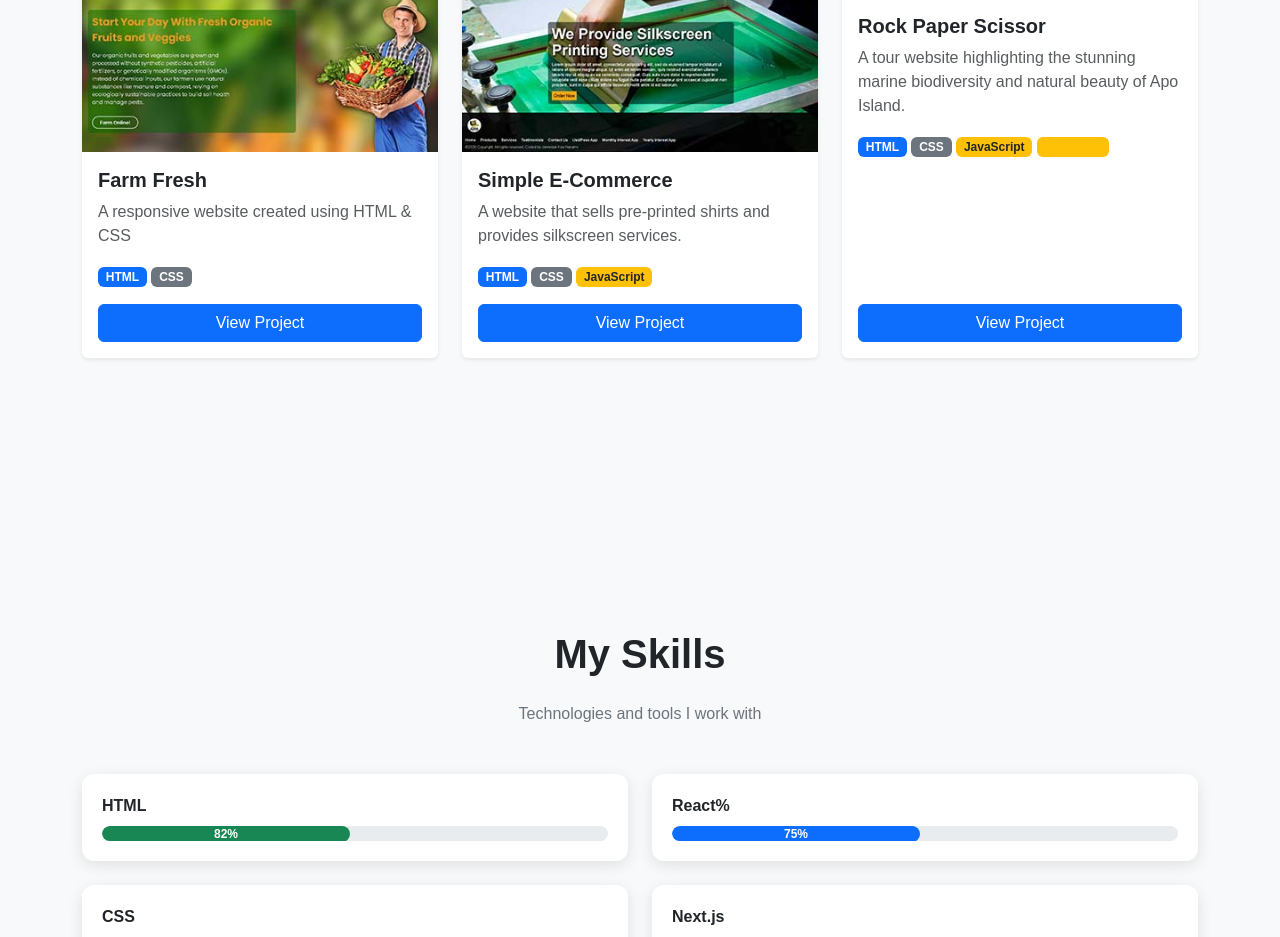
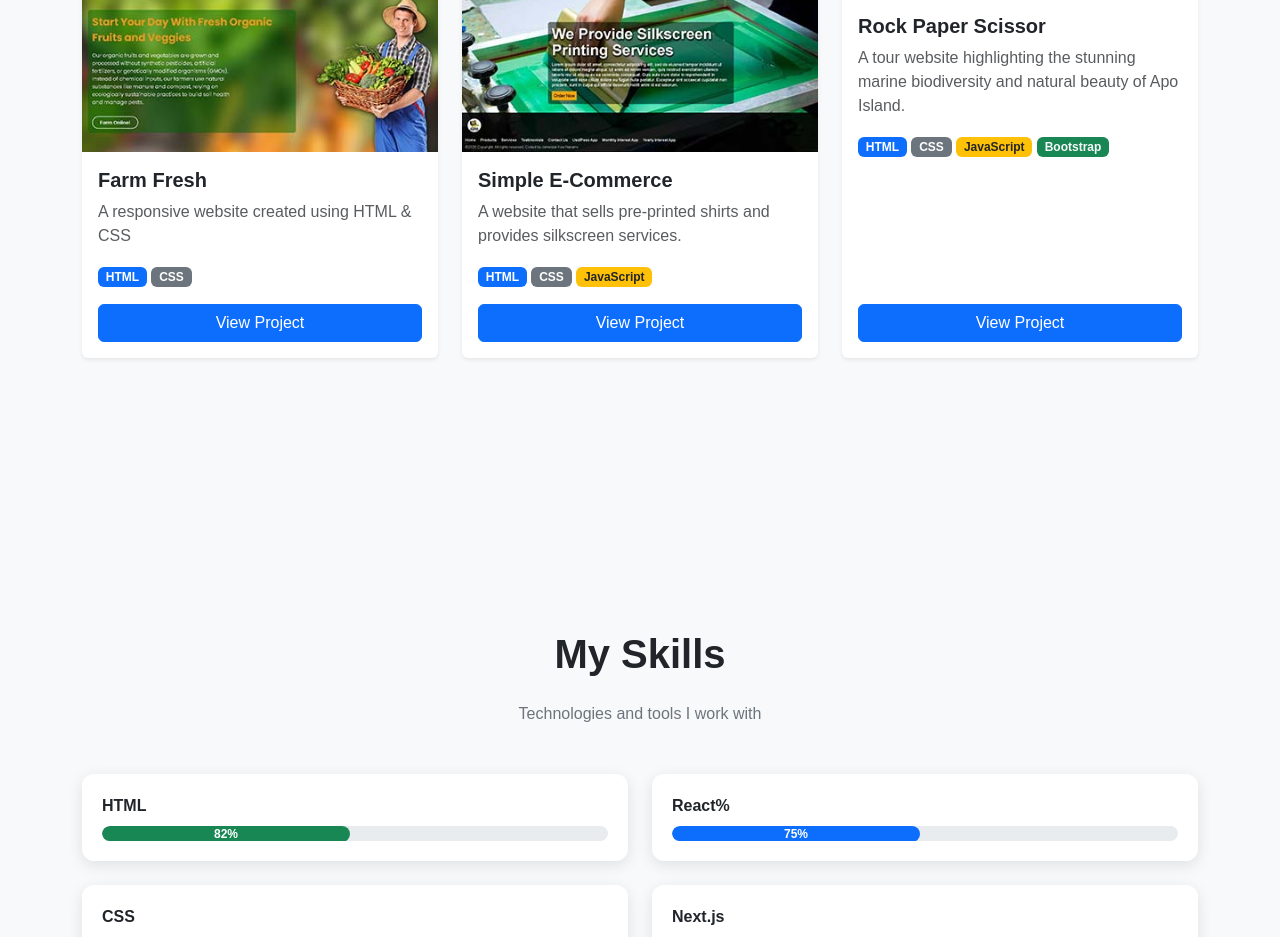
Before and after one commit to 35stars/Project-2-Portfolio, a plain HTML site: page index.htm in a window 1280 px wide. Shown: the part 1866-2803 px from the top of the page. Drawn offline with nearby package versions, Linux system fonts and the light colour scheme; files that its build step writes are made by us from their sources.

Commit message:
Update index.htm

```diff
--- a/index.htm
+++ b/index.htm
@@ -235,7 +235,7 @@
               <span class="badge bg-primary">HTML</span>
               <span class="badge bg-secondary">CSS</span>
                <span class="badge bg-warning text-dark">JavaScript</span>
-                <span class="badge bg-warning text-warning">Bootstrap</span>
+                <span class="badge bg-success text-light">Bootstrap</span>
             </div>
 
             <a href="https://35stars.github.io/Apo-Island-Marine-Sanctuary" target="_blank" class="btn btn-primary mt-auto">
```
